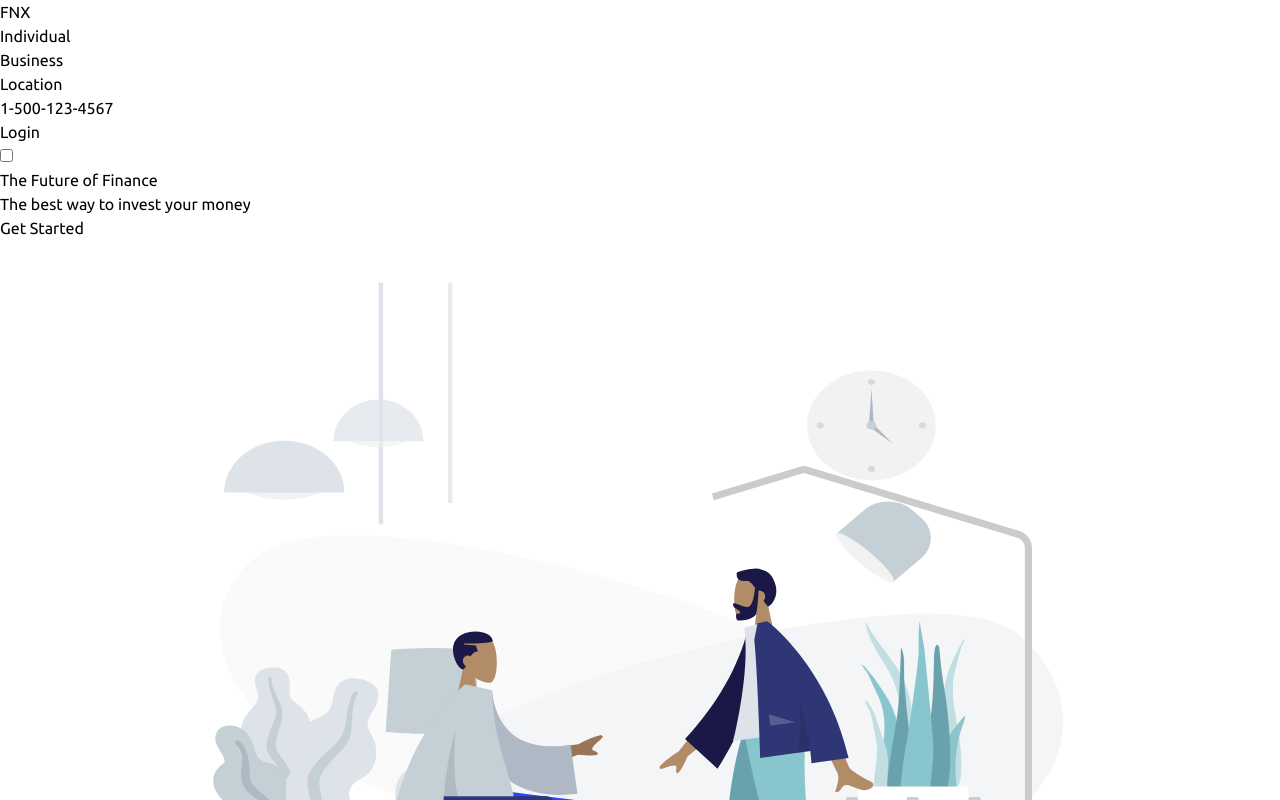
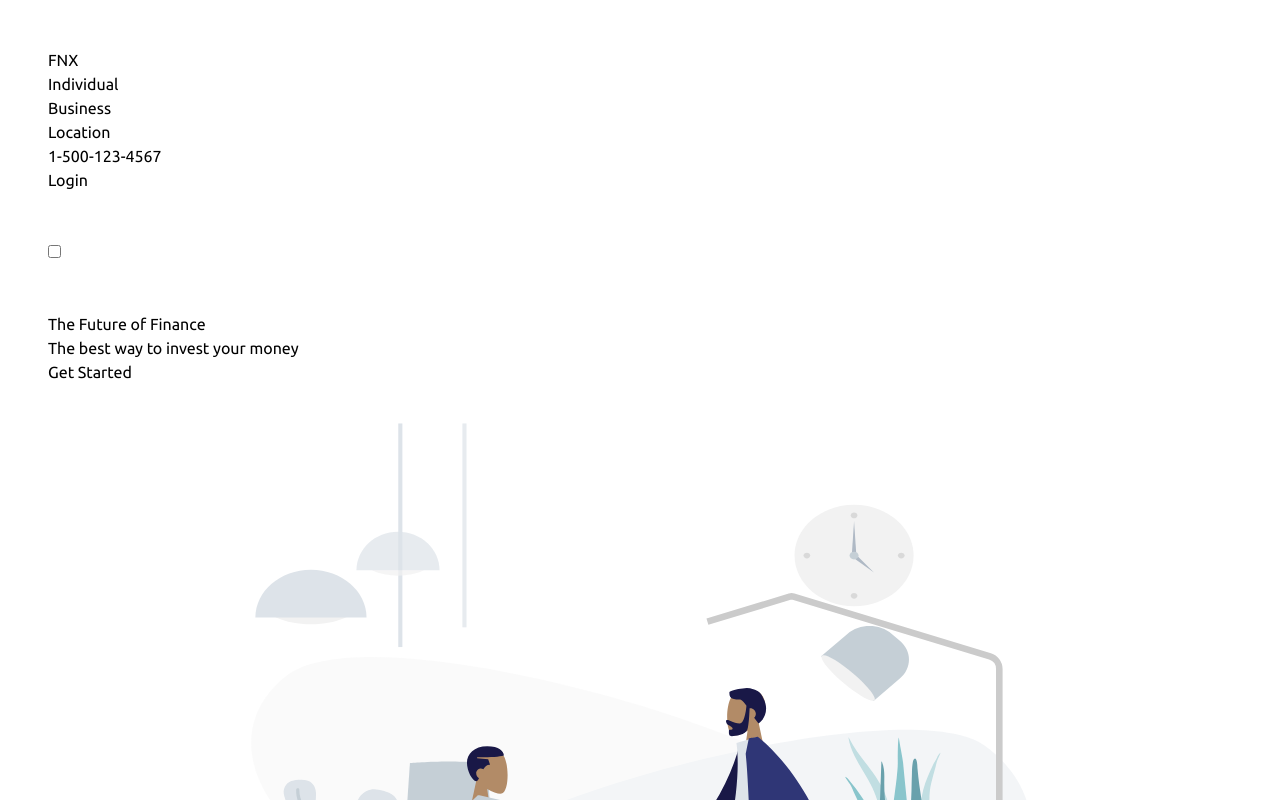
Before and after one commit to BlanchardIlela/webSiteFinacial, a website: page index.html in a window 1280 px wide. Shown: the top 800 px of the page. Drawn offline with nearby package versions, Linux system fonts and the light colour scheme; files that its build step writes are made by us from their sources.

Commit message:
stylisation de mon header

```diff
--- a/index.html
+++ b/index.html
@@ -28,7 +28,9 @@
     class="duration-200 2xl:max-w-screen-2xl 2xl:mx-auto dark:bg-primary-900"
   >
     <!-- -------------------------- Header -->
-    <header>
+    <header
+    class="flex flex-col gap-y-12 px-4 py-8 sm:py-12 sm:px-8 lg:px-12 2xl:rounded-2xl
+    2xl:my-8 2xl:border 2xl:border-blue">
       <nav>
         <div>
           <a href="#">FNX</a>
```
